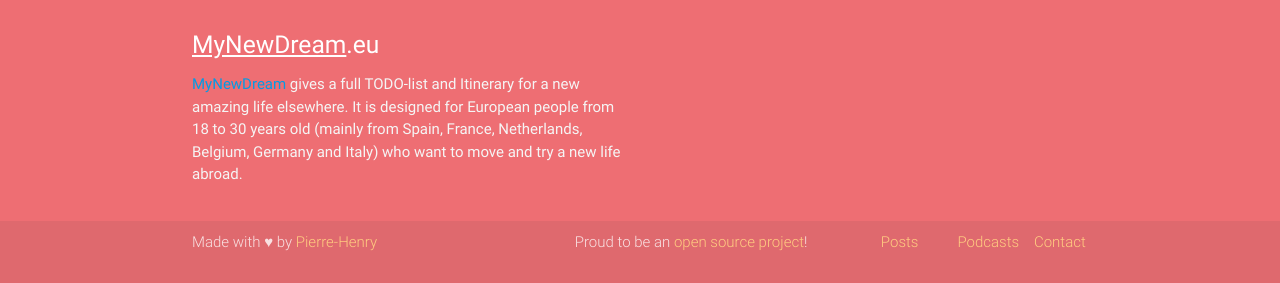
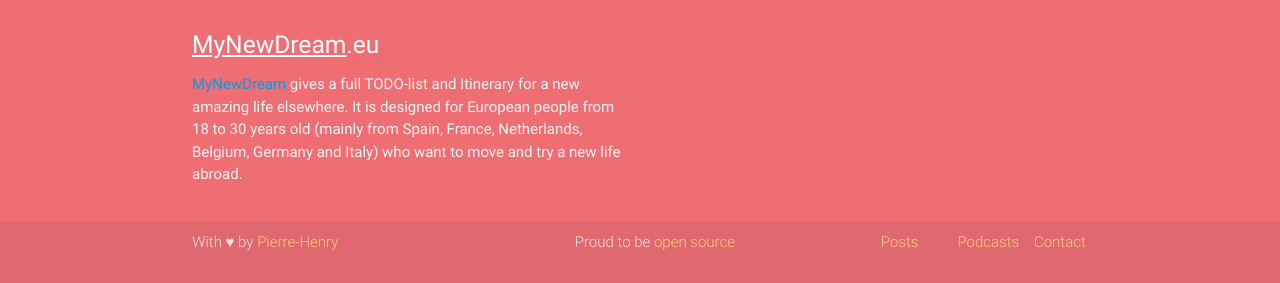
Before and after one commit to pH-7/MyDreamLife.eu, a PHP site: page /mydreamlife/ in a window 1280 px wide. Shown: the part 871-1154 px from the top of the page. Run offline with PHP 8.4, Linux system fonts and the light colour scheme; classes that the project's autoload settings leave out are loaded by file name; some libraries are stand-ins or nearby versions.

Commit message:
Minor footer improvements
Change Materialize cells + shorter texts

```diff
--- a/templates/footer.php
+++ b/templates/footer.php
@@ -29,19 +29,19 @@
     <div class="footer-copyright">
       <div class="container">
           <div class="row">
-              <div class="col l5 s12">
-                  Made with ♥ by <a class="orange-text text-lighten-3" href="http://ph7.me">Pierre-Henry</a>
+              <div class="col l5 s6">
+                  With ♥ by <a class="orange-text text-lighten-3" href="http://ph7.me">Pierre-Henry</a>
               </div>
-              <div class="col l4 s12">
-                  Proud to be an <a class="orange-text text-lighten-3" href="https://github.com/pH-7/MyDreamLife.eu">open source project</a>!
+              <div class="col l4 s6">
+                  Proud to be <a class="orange-text text-lighten-3" href="https://github.com/pH-7/MyDreamLife.eu">open source</a>
               </div>
-              <div class="col l1 s12">
+              <div class="col l1 s4">
                   <a class="orange-text text-lighten-3" href="<?php echo site_url('posts') ?>">Posts</a>
               </div>
-              <div class="col l1 s12">
+              <div class="col l1 s4">
                   <a class="orange-text text-lighten-3" rel="nofollow noopener" target="_blank" href="<?php echo site_url('podcast') ?>">Podcasts</a>
               </div>
-              <div class="col l1 s12">
+              <div class="col l1 s4">
                   <a class="orange-text text-lighten-3" rel="nofollow" href="mailto:hi@ph7.me?subject=Regarding MyNewDream">Contact</a>
               </div>
           </div>
```
